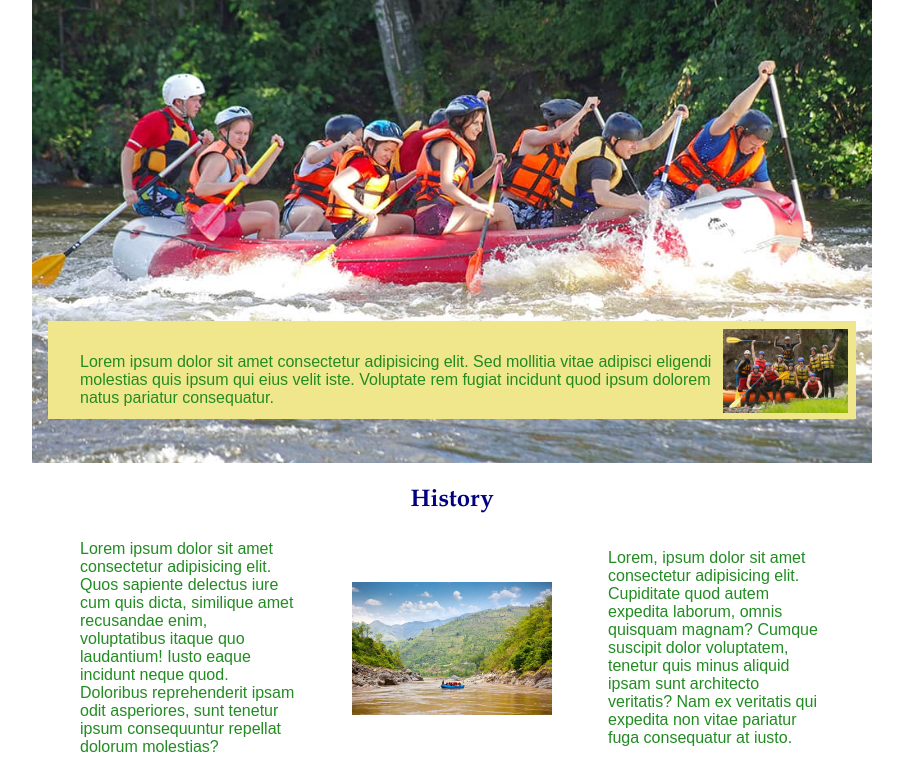
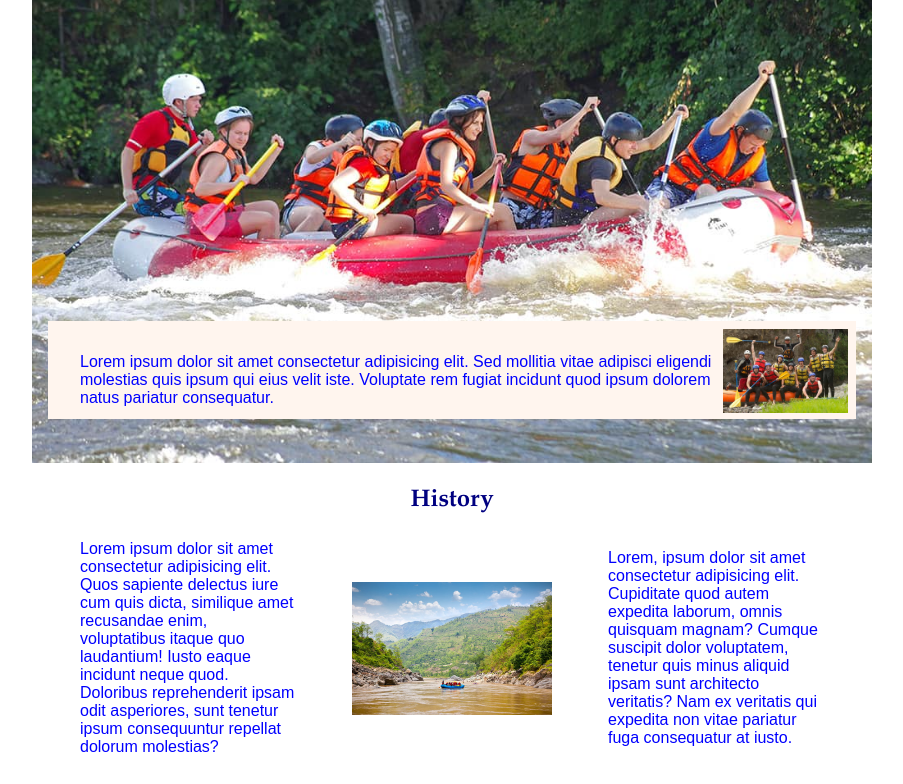
Before and after one commit to autocanibal/wdd130, a plain HTML site: page wwr/about.html in a window 1280 px wide. Shown: the part 284-1068 px from the top of the page, without its empty margins (188-1091 px from the left). Drawn offline with Linux system fonts and the light colour scheme.

Commit message:
fixed colours

```diff
--- a/wwr/styles/rafting.css
+++ b/wwr/styles/rafting.css
@@ -1,8 +1,8 @@
 :root {
     --primary-color: navy;
-    --secondary-color: seashell;
-    --accent1-color: forestgreen;
-    --accent2-color: khaki;
+    --secondary-color: white;
+    --accent1-color: blue;
+    --accent2-color: seashell;
     --heading-font: Garamond, Georgia, serif;
     --body-font: Copperplate, Papyrus, sans-serif;
 }
```
